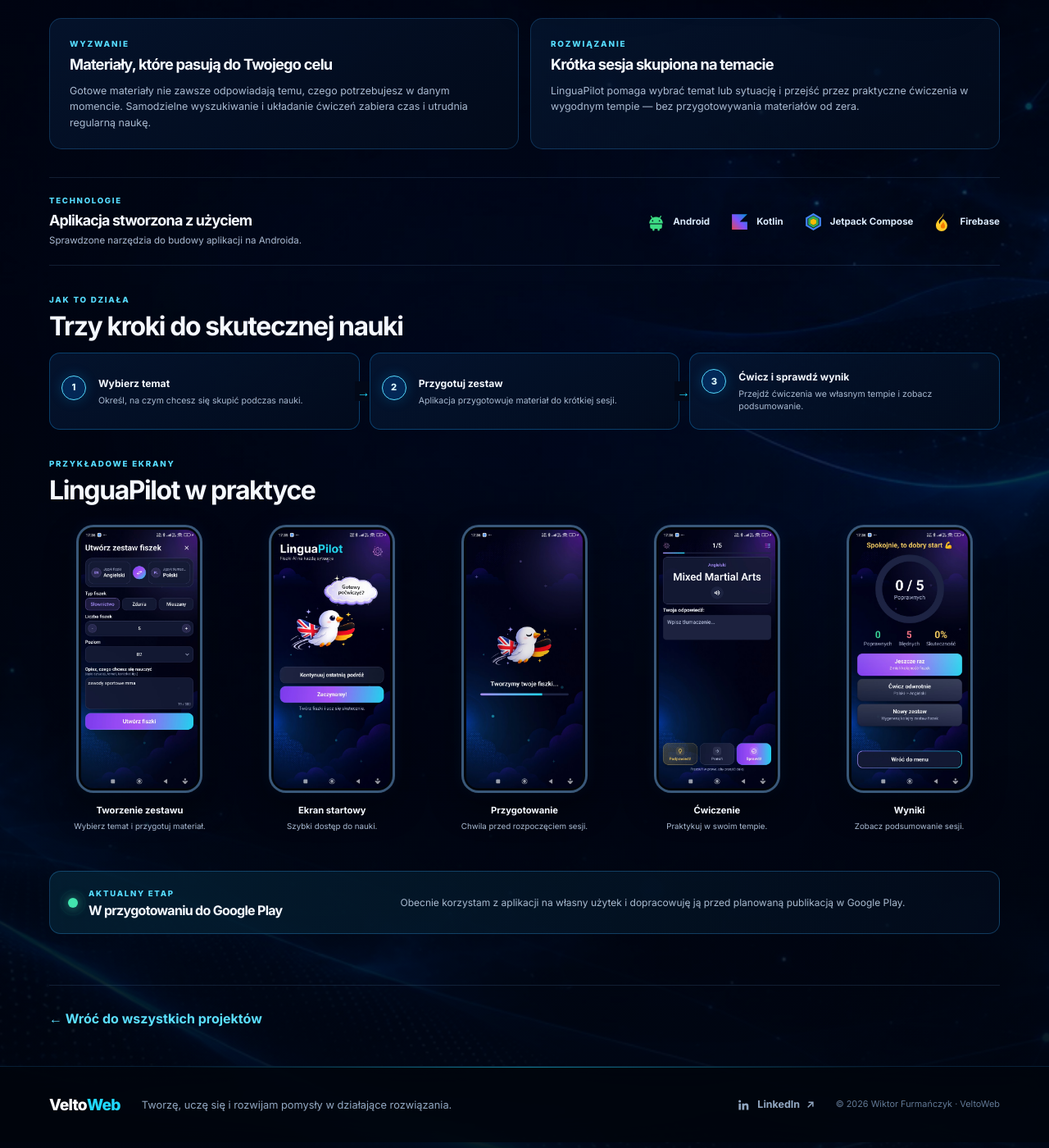
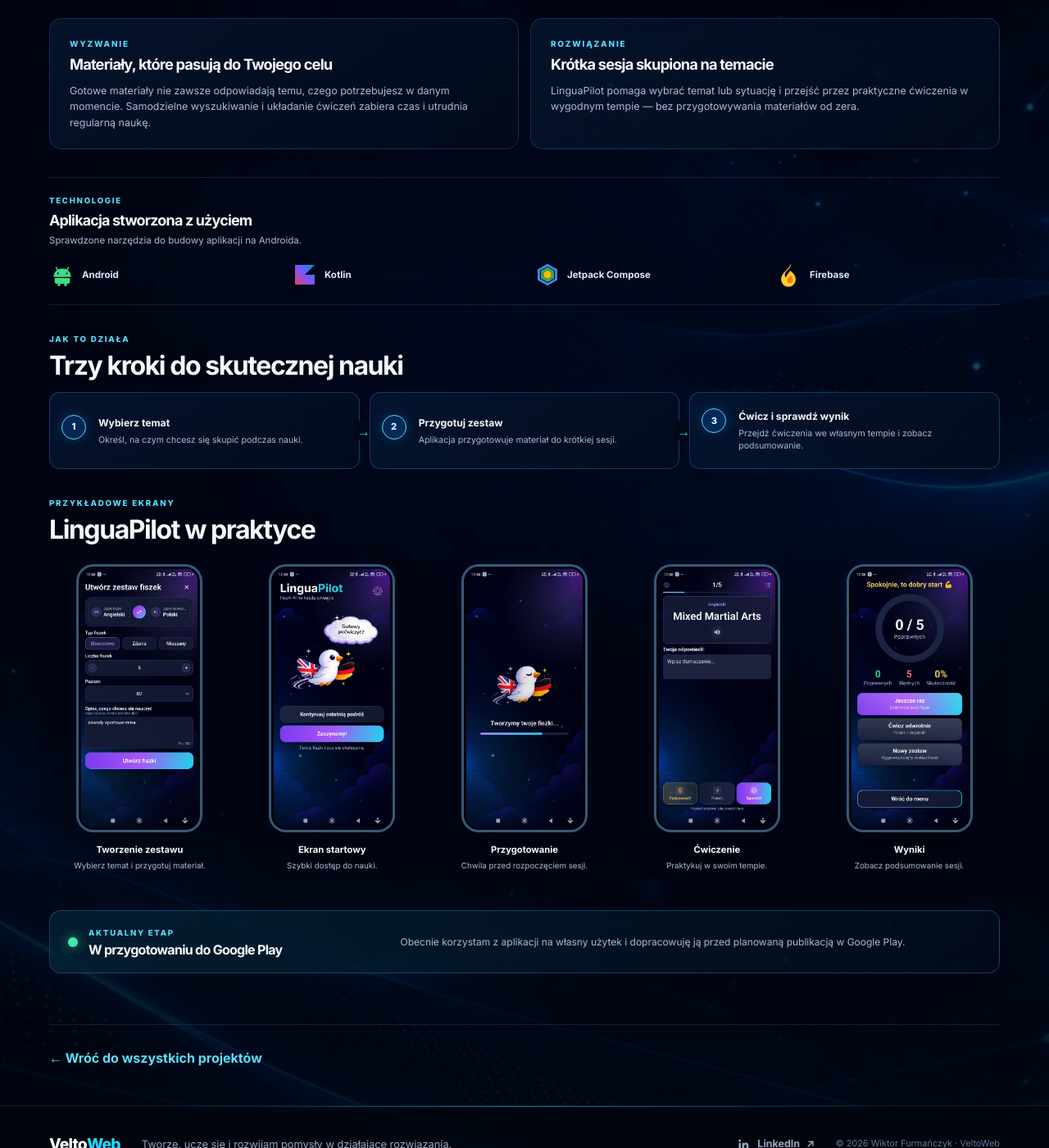
Before and after one commit to wiktor-furmanczyk/wiktor-furmanczyk.github.io, a Jekyll site: the page built from projects/lingua-pilot/index.md, in a window 1280 px wide and 1400 px high, scrolled down 526 px. Shown: the whole window at 82% size. Built offline with Jekyll 4.4.1, drawn with Linux system fonts in a browser that asks for light colours.

Commit message:
polish LinguaPilot hover and technology layout

```diff
--- a/assets/css/style.scss
+++ b/assets/css/style.scss
@@ -207,7 +207,7 @@ h3 { margin: 0; font-size: 1.06rem; letter-spacing: -0.025em; }
 .lingua-project .product-actions { gap: 10px; margin-top: 20px; }
 .lingua-project .product-actions .button { min-height: 44px; padding-inline: 16px; font-size: .76rem; }
 .lingua-project .phones-showcase { gap: 8px; margin: 24px auto 0; padding-block: 24px 8px; }
-.lingua-project .phone { max-width: 176px; border-color: rgba(88,138,184,.72); box-shadow: 0 22px 45px rgba(0,0,0,.5), 0 0 18px rgba(0,151,255,.1); transition: transform .42s cubic-bezier(.2,.7,.2,1), box-shadow .42s ease; }
+.lingua-project .phone { max-width: 176px; border-color: rgba(88,138,184,.72); box-shadow: 0 22px 45px rgba(0,0,0,.5), 0 0 18px rgba(0,151,255,.1); transition: transform .42s cubic-bezier(.2,.7,.2,1), translate .42s cubic-bezier(.2,.7,.2,1), scale .42s cubic-bezier(.2,.7,.2,1), border-color .42s ease, box-shadow .42s ease; }
 .lingua-project .phone-center { transform: translateY(-16px); }
 .lingua-content { display: grid; min-width: 0; gap: 34px; padding-bottom: 62px; }
 .lingua-content > * { min-width: 0; }
@@ -229,19 +229,19 @@ h3 { margin: 0; font-size: 1.06rem; letter-spacing: -0.025em; }
 .lingua-project .lingua-gallery .section-heading { margin-bottom: 14px; }
 .lingua-gallery-grid { display: grid; grid-template-columns: repeat(5, minmax(0, 1fr)); align-items: start; gap: 14px; }
 .lingua-gallery-grid figure { display: grid; justify-items: center; align-content: start; gap: 12px; min-width: 0; margin: 0; padding: 10px 4px 14px; background: none; border: 0; }
-.lingua-gallery-grid .screen-frame { width: min(100%, 154px); padding: 3px; border-width: 3px; border-color: rgba(73,112,153,.78); border-radius: 21px; box-shadow: 0 18px 38px rgba(0,0,0,.42), 0 0 18px rgba(0,137,255,.09); transition: transform .42s cubic-bezier(.2,.7,.2,1), box-shadow .42s ease, border-color .42s ease; }
+.lingua-gallery-grid .screen-frame { width: min(100%, 154px); padding: 3px; border-width: 3px; border-color: rgba(73,112,153,.78); border-radius: 21px; box-shadow: 0 18px 38px rgba(0,0,0,.42), 0 0 18px rgba(0,137,255,.09); transition: transform .42s cubic-bezier(.2,.7,.2,1), translate .42s cubic-bezier(.2,.7,.2,1), scale .42s cubic-bezier(.2,.7,.2,1), box-shadow .42s ease, border-color .42s ease; }
 .lingua-gallery-grid .screen-frame img { display: block; border-radius: 14px; }
 .lingua-gallery-grid figcaption { display: grid; gap: 3px; width: 100%; text-align: center; }
 .lingua-gallery-grid figcaption strong { font-size: .7rem; transition: color .25s ease; }
 .lingua-gallery-grid figcaption small { color: var(--muted); font-size: .61rem; line-height: 1.4; }
 .lingua-gallery-grid:focus-visible { outline: 3px solid #8bebff; outline-offset: 4px; border-radius: 8px; }
-.lingua-tech-section { display: grid; grid-template-columns: minmax(220px, .82fr) 1.18fr; align-items: center; gap: 30px; padding-block: 20px; border-block: 1px solid var(--border-soft); }
+.lingua-tech-section { display: grid; grid-template-columns: minmax(0, 1fr); gap: 16px; padding-block: 20px; border-block: 1px solid var(--border-soft); }
 .lingua-tech-heading .section-kicker { margin-bottom: 6px; font-size: .6rem; }
 .lingua-tech-heading h2 { margin: 0; font-size: 1.12rem; }
 .lingua-tech-heading > p:last-child { margin: 6px 0 0; color: var(--muted); font-size: .72rem; }
-.lingua-tech-list { display: flex; flex-wrap: wrap; align-items: center; justify-content: flex-end; gap: 18px 24px; margin: 0; padding: 0; list-style: none; }
+.lingua-tech-list { display: grid; grid-template-columns: repeat(4, minmax(0, 1fr)); align-items: center; gap: 16px 24px; margin: 0; padding: 0; list-style: none; }
 .lingua-tech-list li { display: inline-flex; align-items: center; gap: 8px; color: #d9e9fa; font-size: .72rem; font-weight: 700; white-space: nowrap; }
-.lingua-tech-list svg { width: 25px; height: 25px; flex: 0 0 25px; fill: currentColor; filter: drop-shadow(0 3px 8px rgba(0,0,0,.28)); }
+.lingua-tech-list svg { width: 32px; height: 32px; flex: 0 0 32px; fill: currentColor; filter: drop-shadow(0 3px 8px rgba(0,0,0,.28)); }
 .lingua-tech-list li:first-child svg { color: #3ddc84; }
 .lingua-status-bar { display: grid; width: 100%; min-width: 0; grid-template-columns: minmax(0, .7fr) minmax(0, 1.3fr); align-items: center; gap: 24px; padding: 19px 22px; background: linear-gradient(110deg, rgba(4,35,54,.78), rgba(3,13,30,.68)); border: 1px solid rgba(48,151,222,.34); border-radius: 14px; }
 .lingua-status-heading { display: flex; align-items: center; gap: 13px; }
@@ -254,10 +254,8 @@ h3 { margin: 0; font-size: 1.06rem; letter-spacing: -0.025em; }
 .lingua-project .project-footer-link { margin-bottom: 36px; padding-top: 18px; }
 
 @media (hover: hover) and (prefers-reduced-motion: no-preference) {
-  .lingua-project .phone-left:hover { z-index: 3; transform: translateY(-10px) rotate(-1.5deg) scale(1.045); }
-  .lingua-project .phone-center:hover { z-index: 3; transform: translateY(-25px) scale(1.045); }
-  .lingua-project .phone-right:hover { z-index: 3; transform: translateY(-10px) rotate(1.5deg) scale(1.045); }
-  .lingua-gallery-grid figure:hover .screen-frame { border-color: rgba(95,207,255,.9); box-shadow: 0 28px 46px rgba(0,0,0,.48), 0 0 24px rgba(0,163,255,.22); transform: translateY(-9px) scale(1.035); }
+  .lingua-project .phone:hover { z-index: 3; translate: 0 -3px; scale: 1.012; border-color: rgba(104,178,226,.88); box-shadow: 0 25px 42px rgba(0,0,0,.48), 0 0 20px rgba(0,151,255,.14); }
+  .lingua-gallery-grid figure:hover .screen-frame { border-color: rgba(95,207,255,.78); box-shadow: 0 22px 40px rgba(0,0,0,.46), 0 0 18px rgba(0,163,255,.16); translate: 0 -4px; scale: 1.015; }
   .lingua-gallery-grid figure:hover figcaption strong { color: #70e7ff; }
 }
 
@@ -285,7 +283,7 @@ h3 { margin: 0; font-size: 1.06rem; letter-spacing: -0.025em; }
   .lingua-gallery-grid figure { scroll-snap-align: center; }
   .lingua-gallery-grid .screen-frame { width: min(100%, 144px); }
   .lingua-tech-section { grid-template-columns: 1fr; gap: 16px; padding-block: 18px; }
-  .lingua-tech-list { justify-content: flex-start; gap: 14px 20px; }
+  .lingua-tech-list { grid-template-columns: repeat(2, minmax(0, 1fr)); gap: 14px 20px; }
   .lingua-status-bar { grid-template-columns: minmax(0, 1fr); gap: 9px; padding: 16px; }
   .lingua-project .project-footer-link { margin-bottom: 30px; padding-top: 14px; }
 }
```
